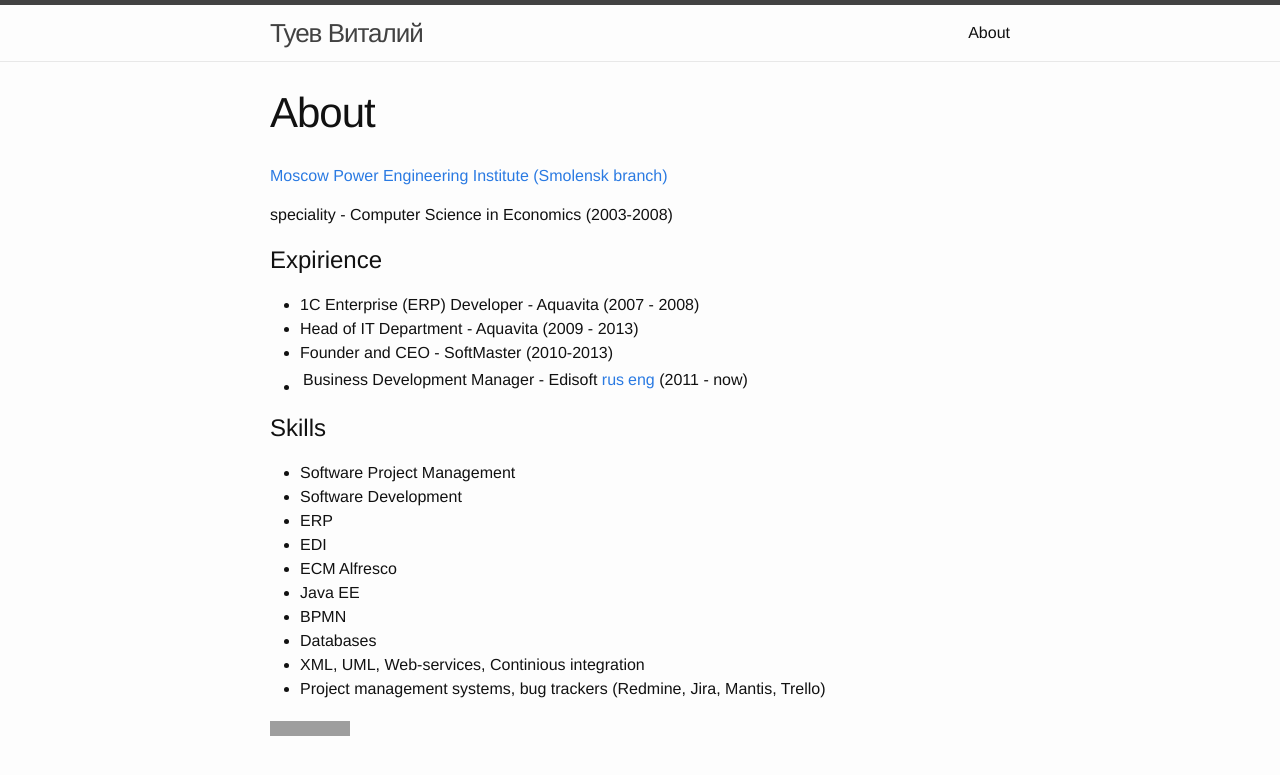
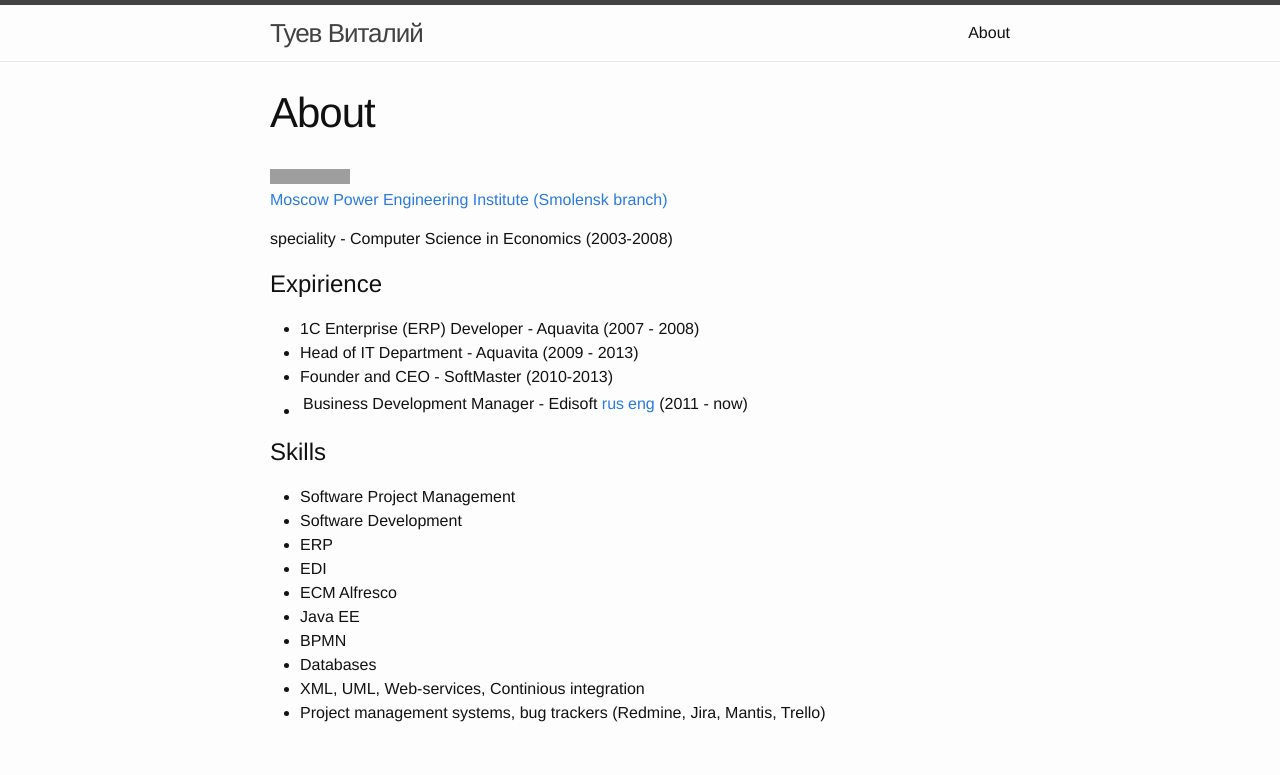
Before and after one commit to vetal232/vetal232.github.io, a Jekyll site: the page built from about.md, in a window 1280 px wide. Shown: the top 775 px of the page. Built offline with Jekyll 4.4.1, drawn with Linux system fonts in a browser that asks for light colours; grey boxes are pictures that could not be loaded.

Commit message:
Update about.md

```diff
--- a/about.md
+++ b/about.md
@@ -3,6 +3,14 @@ layout: page
 title: About
 permalink: /about/
 ---
+
+<div>
+<a href="http://ru.linkedin.com/in/tuevv">
+
+          <img src="https://static.licdn.com/scds/common/u/img/webpromo/btn_profile_bluetxt_80x15.png" width="80" height="15" border="0" alt="View Vitaly Tuev's profile on LinkedIn">
+
+    </a>
+</div>
 
  [Moscow Power Engineering Institute (Smolensk branch)](http://mpei.ru/lang/en/Pages/default.aspx)
 
@@ -27,11 +35,3 @@ speciality - Computer Science in Economics (2003-2008)
 - Databases
 - XML, UML, Web-services, Continious integration
 - Project management systems, bug trackers (Redmine, Jira, Mantis, Trello)
-
-<div>
-<a href="http://ru.linkedin.com/in/tuevv">
-
-          <img src="https://static.licdn.com/scds/common/u/img/webpromo/btn_profile_bluetxt_80x15.png" width="80" height="15" border="0" alt="View Vitaly Tuev's profile on LinkedIn">
-
-    </a>
-</div>
```
